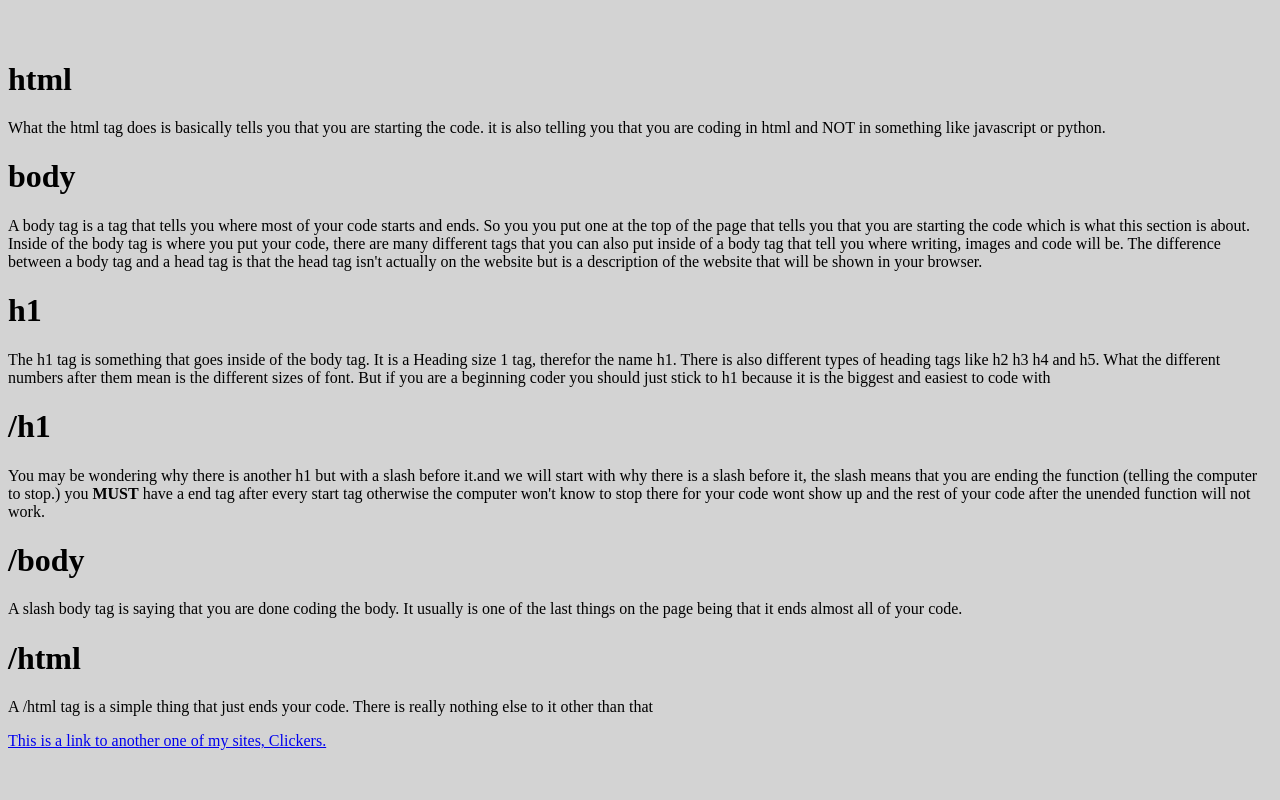
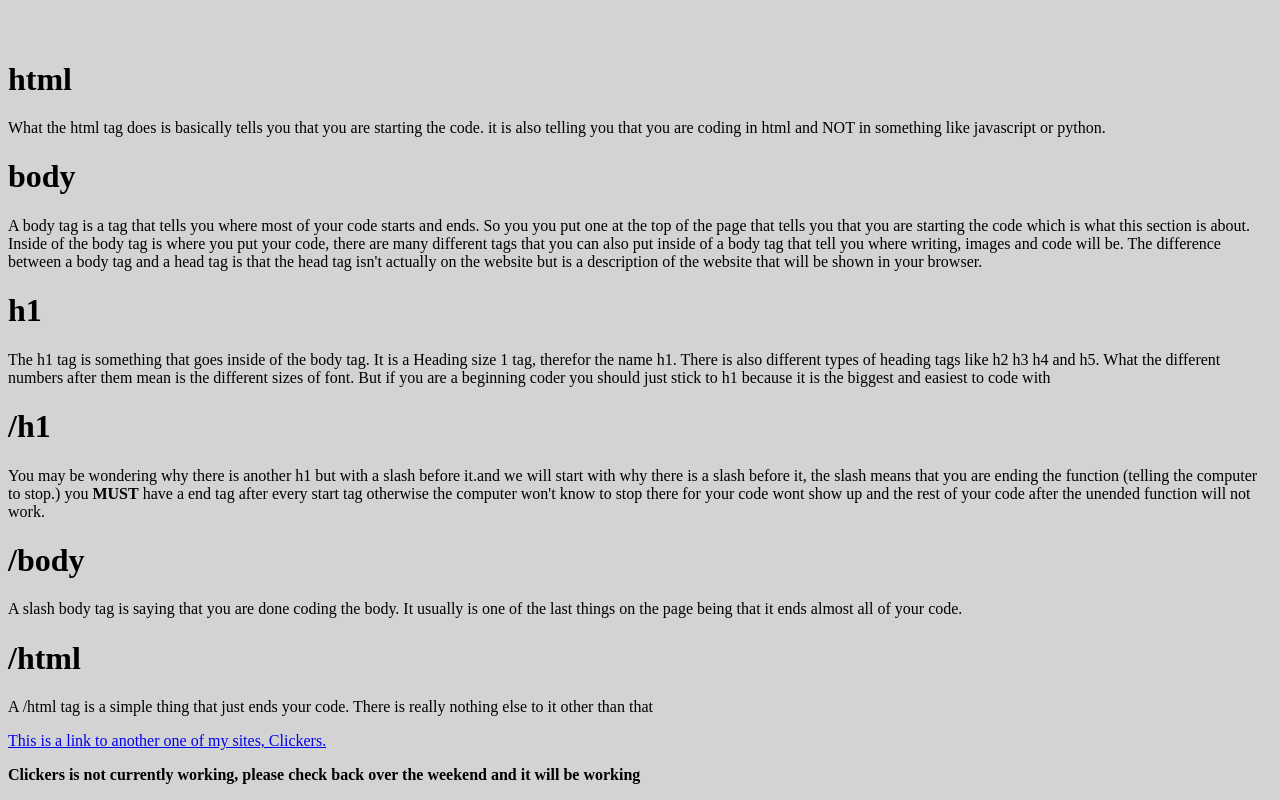
Before and after one commit to DdogN/How-to-Code-Hello-World, a plain HTML site: page index.html in a window 1280 px wide. Shown: the part 851-1651 px from the top of the page. Before the commit the page ends 1609 px from the top, so only its background shows below. Drawn offline with Linux system fonts and the light colour scheme.

Commit message:
Update index.html

```diff
--- a/index.html
+++ b/index.html
@@ -73,5 +73,6 @@
 					<h1>/html</h1>
 					<p>A /html tag is a simple thing that just ends your code. There is really nothing else to it other than that</p>
 <a href="https://ddogn.github.io/CLicker2/clickers.html">This is a link to another one of my sites, Clickers.</a>
+		<p><b>Clickers is not currently working, please check back over the weekend and it will be working</b></p>
 				</body>
 			</html>
```
